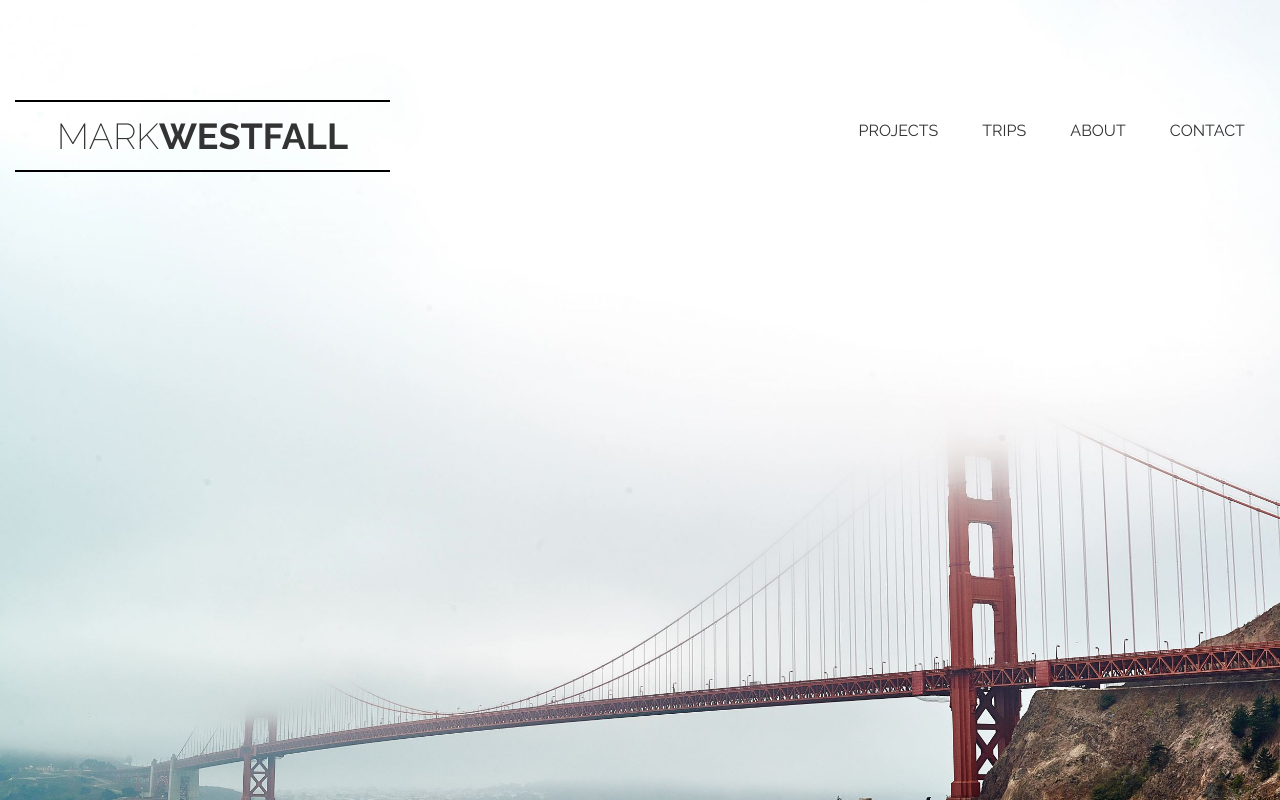
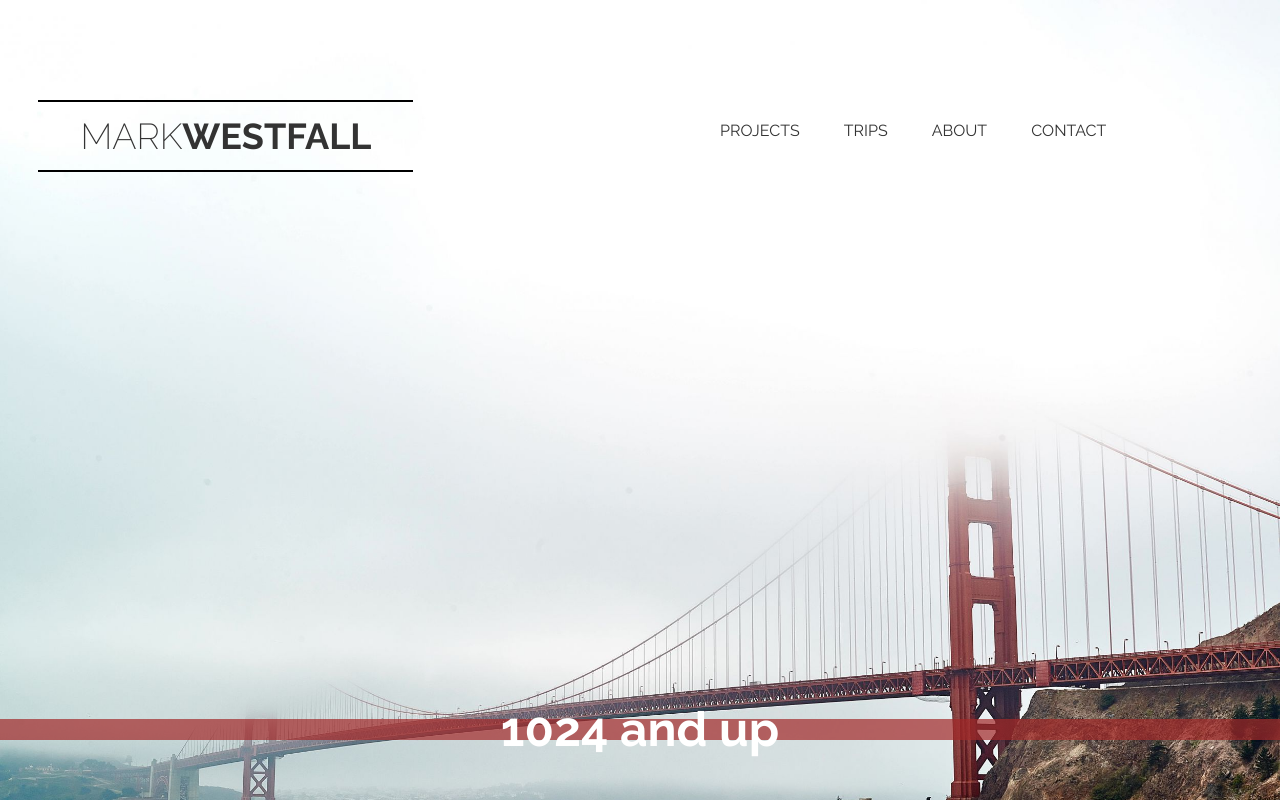
Before and after one commit to mwestfall88/personal-site, a plain HTML site: page index.html in a window 1280 px wide. Drawn offline with nearby package versions, Linux system fonts and the light colour scheme.

Commit message:
Added some responsive features

```diff
--- a/assets/stylesheets/main.css
+++ b/assets/stylesheets/main.css
@@ -77,11 +77,10 @@ Grid
         	  box-sizing: border-box;
 }
 .container{
+	/*background-color: hsla(270, 60%, 20%, 0.2);*/
 	margin: 0 auto;
-}
-.container {
-	padding-left: 15px;
-	padding-right: 15px;
+	padding-left: 3%;
+	padding-right: 3%;
 }
 .col-1-3,
 .col-2-3,
@@ -89,15 +88,19 @@ Grid
 	display: inline-block;
 	vertical-align: top;
 }
-.col-1-3 {
-	width: 33.33%;
-}
-.col-2-3 {
-	width: 66.66%;
-}
+
+@media only screen and (min-width: 768px){
 .col-1-2{
 	width: 50%;
 }
+.col-1-3 {
+	width: 30.33%;
+}
+.col-2-3 {
+	width: 60.66%;
+}
+}
+
 .col-left{
 	border-right: 1px solid white;
 	border-top: 2px solid white;
@@ -336,60 +339,6 @@ Secondary Pages
 }
 /*
 ==============================
-Images & Overlaid Text
-==============================
-*/
-/*
-
-.img-container{
-	overflow:hidden;
-	height: 500px;
-	padding: 0;
-}
-
-.img-container h1,
-.img-container h2,
-.img-container h3,
-.img-container h4{
-	position: absolute;
-	text-align: center;
-}
-
-.img-container h1{
-	width: 100%;
-	font-size: 72px;
-	top: 150px;
-}
-
-.img-container h2{
-	width: 100%;
-	font-size: 54px;
-	top: 230px;
-}
-.img-container h3{
-	width: 100%;
-	top: 310px;
-}
-.img-container h4{
-	color: #fff;
-	top: 420px;
-	width: inherit;
-}
-img{
-	width: 100%;
-	border-top: 4px solid #3f3250;
-	position: relative;
-}
-.
-.white-text h1,
-.white-text h2{
-	color: #fff;
-}
-#test{
-	border: 1px solid red;
-}*/
-/*
-==============================
 Footer
 ==============================
 */
@@ -452,3 +401,45 @@ jQuery Classes
 .hidden{
 	display: none;
 }
+
+/* ======================================
+
+    MediaQuery-Reporter Styles
+
+========================================= */
+
+body:after {
+    content: "less than 320px";
+    font-size: 300%;
+    font-weight: bold;
+    position: fixed;
+    bottom: 60px;
+    width: 100%;
+    text-align: center;
+    background-color: hsla(1,60%,40%,0.7);
+    color: #fff;
+}
+@media only screen and (min-width: 320px) {
+    body:after {
+        content: "320 to 480px";
+        background-color: hsla(90,60%,40%,0.7);
+    }
+}
+@media only screen and (min-width: 480px) {
+    body:after {
+        content: "480 to 768px";
+        background-color: hsla(180,60%,40%,0.7);
+    }
+}
+@media only screen and (min-width: 768px) {
+    body:after {
+        content: "768 to 1024px";
+        background-color: hsla(270,60%,40%,0.7);
+    }
+}
+@media only screen and (min-width: 1024px) {
+    body:after {
+        content: "1024 and up";
+        background-color: hsla(360,60%,40%,0.7);
+    }
+}
--- a/index.html
+++ b/index.html
@@ -3,6 +3,7 @@
 
 <head>
 	<meta charset="utf-8">
+	<meta name='viewport' content='width=device-width,initial-scale=1'>
   	<title>Mark Westfall</title>
   	<link rel="stylesheet" href="assets/stylesheets/main.css">
   	<!--<link href="https://fonts.googleapis.com/css?family=PT+Sans:400,700" rel="stylesheet">-->
```
Also changed, not shown: about.html (+1 -0 lines), contact.html (+1 -0 lines), projects.html (+1 -0 lines), trips.html (+1 -0 lines), 1 other file.
